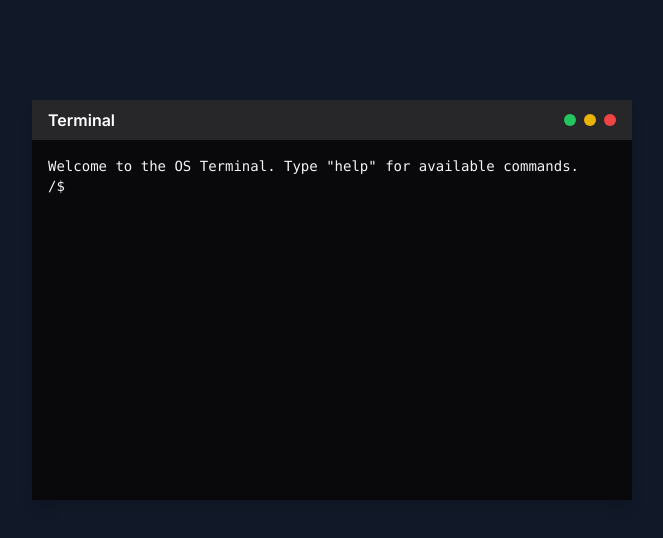
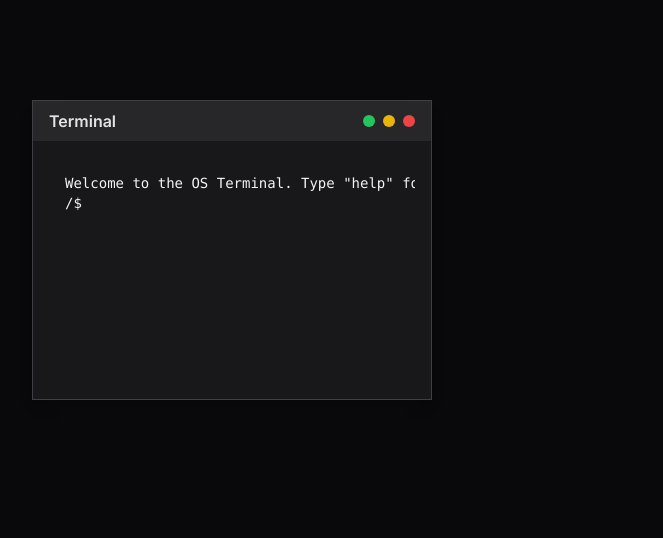
Before and after one commit to snvshal/terminal, a Next.js app: page / in a window 1280 px wide. Shown: the top 538 px of the page, without its empty margins (68-731 px from the left). Built offline with nearby package versions, Linux system fonts and the light colour scheme.

Commit message:
modify ui

```diff
--- a/app/page.tsx
+++ b/app/page.tsx
@@ -29,7 +29,7 @@ function HomeContent() {
   }
 
   const openNotepad = (filename: string) => {
-    const id = `notepad-${filename}`
+    const id = `notepad-${filename}-${Date.now()}`
     setOpenWindows((prevWindows) => [
       ...prevWindows,
       {
--- a/components/Desktop.tsx
+++ b/components/Desktop.tsx
@@ -1,13 +1,12 @@
-import React from "react"
+import React from 'react'
 
 interface DesktopProps {
   children: React.ReactNode
-  openNotepad: (filename: string) => void
 }
 
 const Desktop: React.FC<DesktopProps> = ({ children }) => {
   return (
-    <div className="h-screen w-screen bg-gray-900 text-gray-200 overflow-hidden relative">
+    <div className="h-screen w-screen bg-zinc-950 text-zinc-200 overflow-hidden relative">
       {children}
     </div>
   )
--- a/components/Window.tsx
+++ b/components/Window.tsx
@@ -1,4 +1,4 @@
-import { useCallback, useEffect, useRef, useState } from "react"
+import React, { useState, useEffect, useRef } from 'react'
 
 interface WindowProps {
   title: string
@@ -7,42 +7,17 @@ interface WindowProps {
   initialPosition: { x: number; y: number }
 }
 
-const Window: React.FC<WindowProps> = ({
-  title,
-  children,
-  onClose,
-  initialPosition,
-}) => {
+const Window: React.FC<WindowProps> = ({ title, children, onClose, initialPosition }) => {
   const [position, setPosition] = useState(initialPosition)
-  const [size, setSize] = useState({ width: 600, height: 400 })
+  const [size, setSize] = useState({ width: 400, height: 300 })
   const [isDragging, setIsDragging] = useState(false)
   const [isResizing, setIsResizing] = useState(false)
   const [dragOffset, setDragOffset] = useState({ x: 0, y: 0 })
   const [resizeDirection, setResizeDirection] = useState<string | null>(null)
+  const windowRef = useRef<HTMLDivElement>(null)
 
-  const [isFullScreen, setIsFullScreen] = useState(false)
-
-  const terminalRef = useRef<HTMLDivElement>(null)
-
-  const handleMouseDown = (
-    e: React.MouseEvent,
-    action: "drag" | "resize",
-    direction?: string
-  ) => {
-    if (action === "drag") {
-      setIsDragging(true)
-      setDragOffset({
-        x: e.clientX - position.x,
-        y: e.clientY - position.y,
-      })
-    } else if (action === "resize" && direction) {
-      setIsResizing(true)
-      setResizeDirection(direction)
-    }
-  }
-
-  const handleMouseMove = useCallback(
-    (e: MouseEvent) => {
+  useEffect(() => {
+    const handleMouseMove = (e: MouseEvent) => {
       if (isDragging) {
         setPosition({
           x: e.clientX - dragOffset.x,
@@ -50,155 +25,84 @@ const Window: React.FC<WindowProps> = ({
         })
       } else if (isResizing) {
         const newSize = { ...size }
-        if (resizeDirection?.includes("e")) {
+        if (resizeDirection?.includes('e')) {
           newSize.width = e.clientX - position.x
         }
-        if (resizeDirection?.includes("s")) {
+        if (resizeDirection?.includes('s')) {
           newSize.height = e.clientY - position.y
         }
-        if (resizeDirection?.includes("w")) {
+        if (resizeDirection?.includes('w')) {
           const newWidth = size.width + (position.x - e.clientX)
-          setPosition((prev) => ({ ...prev, x: e.clientX }))
+          setPosition(prev => ({ ...prev, x: e.clientX }))
           newSize.width = newWidth
         }
-        if (resizeDirection?.includes("n")) {
+        if (resizeDirection?.includes('n')) {
           const newHeight = size.height + (position.y - e.clientY)
-          setPosition((prev) => ({ ...prev, y: e.clientY }))
+          setPosition(prev => ({ ...prev, y: e.clientY }))
           newSize.height = newHeight
         }
         setSize(newSize)
       }
-    },
-    [
-      dragOffset,
-      isDragging,
-      isResizing,
-      position,
-      resizeDirection,
-      setSize,
-      setPosition,
-      size,
-    ]
-  )
+    }
 
-  const handleMouseUp = () => {
-    setIsDragging(false)
-    setIsResizing(false)
-    setResizeDirection(null)
-  }
+    const handleMouseUp = () => {
+      setIsDragging(false)
+      setIsResizing(false)
+    }
 
-  useEffect(() => {
     if (isDragging || isResizing) {
-      document.addEventListener("mousemove", handleMouseMove)
-      document.addEventListener("mouseup", handleMouseUp)
-    } else {
-      document.removeEventListener("mousemove", handleMouseMove)
-      document.removeEventListener("mouseup", handleMouseUp)
+      document.addEventListener('mousemove', handleMouseMove)
+      document.addEventListener('mouseup', handleMouseUp)
     }
+
     return () => {
-      document.removeEventListener("mousemove", handleMouseMove)
-      document.removeEventListener("mouseup", handleMouseUp)
+      document.removeEventListener('mousemove', handleMouseMove)
+      document.removeEventListener('mouseup', handleMouseUp)
     }
-  }, [isDragging, isResizing, handleMouseMove])
+  }, [isDragging, isResizing, dragOffset, position, size, resizeDirection])
 
-  const toggleFullScreen = () => {
-    if (!document.fullscreenElement) {
-      // Request fullscreen on the document element
-      document.documentElement
-        .requestFullscreen()
-        .catch((err) =>
-          console.error(
-            `Error attempting to enable full-screen mode: ${err.message}`
-          )
-        )
-    } else {
-      // Exit fullscreen mode
-      document
-        .exitFullscreen()
-        .catch((err) =>
-          console.error(
-            `Error attempting to exit full-screen mode: ${err.message}`
-          )
-        )
+  const handleMouseDown = (e: React.MouseEvent, action: 'drag' | 'resize', direction?: string) => {
+    if (action === 'drag') {
+      setIsDragging(true)
+      setDragOffset({
+        x: e.clientX - position.x,
+        y: e.clientY - position.y
+      })
+    } else if (action === 'resize' && direction) {
+      setIsResizing(true)
+      setResizeDirection(direction)
     }
   }
 
-  console.log(size)
   return (
     <div
-      ref={terminalRef}
-      className={`bg-zinc-950 border-green-50 rounded-lg min-w-80 min-h-60 shadow-lg overflow-hidden absolute ${
-        isFullScreen ? "fixed inset-0 w-full h-full" : ""
-      } `}
-      style={
-        isFullScreen
-          ? {}
-          : {
-              left: `${position.x}px`,
-              top: `${position.y}px`,
-              width: `${size.width}px`,
-              height: `${size.height}px`,
-            }
-      }
+      ref={windowRef}
+      className="absolute bg-zinc-900 border border-zinc-700 rounded-lg shadow-lg overflow-hidden"
+      style={{ left: `${position.x}px`, top: `${position.y}px`, width: `${size.width}px`, height: `${size.height}px` }}
     >
       <div
-        className="bg-zinc-800 sticky top-0 px-4 py-2 flex h-10 justify-between items-center cursor-grab active:cursor-grabbing"
-        onMouseDown={(e) => handleMouseDown(e, "drag")}
+        className="bg-zinc-800 px-4 py-2 flex justify-between items-center cursor-grab active:cursor-grabbing"
+        onMouseDown={(e) => handleMouseDown(e, 'drag')}
       >
-        <span className="text-white font-semibold">{title}</span>
+        <span className="text-zinc-200 font-semibold">{title}</span>
         <div className="flex space-x-2">
-          <button
-            onClick={toggleFullScreen}
-            className="w-3 h-3 rounded-full bg-green-500 focus:outline-none"
-          ></button>
-          <button
-            onClick={() => setIsFullScreen((prev) => !prev)}
-            className="w-3 h-3 rounded-full bg-yellow-500"
-          ></button>
+          <button className="w-3 h-3 rounded-full bg-green-500 focus:outline-none hover:bg-green-600" />
+          <button className="w-3 h-3 rounded-full bg-yellow-500 focus:outline-none hover:bg-yellow-600" />
           <button
             onClick={onClose}
-            className="w-3 h-3 rounded-full bg-red-500 focus:outline-none"
-          ></button>
+            className="w-3 h-3 rounded-full bg-red-500 focus:outline-none hover:bg-red-600"
+          />
         </div>
       </div>
-      <div style={{ height: `${size.height - 40}px` }}>{children}</div>
-
-      {!isFullScreen && (
-        <>
-          <div
-            className="absolute top-0 right-0 w-2 h-2 cursor-ne-resize"
-            onMouseDown={(e) => handleMouseDown(e, "resize", "ne")}
-          ></div>
-          <div
-            className="absolute bottom-0 right-0 w-2 h-2 cursor-se-resize"
-            onMouseDown={(e) => handleMouseDown(e, "resize", "se")}
-          ></div>
-          <div
-            className="absolute bottom-0 left-0 w-2 h-2 cursor-sw-resize"
-            onMouseDown={(e) => handleMouseDown(e, "resize", "sw")}
-          ></div>
-          <div
-            className="absolute top-0 left-0 w-2 h-2 cursor-nw-resize"
-            onMouseDown={(e) => handleMouseDown(e, "resize", "nw")}
-          ></div>
-          <div
-            className="absolute top-0 left-0 right-0 h-1 cursor-n-resize"
-            onMouseDown={(e) => handleMouseDown(e, "resize", "n")}
-          ></div>
-          <div
-            className="absolute bottom-0 left-0 right-0 h-1 cursor-s-resize"
-            onMouseDown={(e) => handleMouseDown(e, "resize", "s")}
-          ></div>
-          <div
-            className="absolute top-0 bottom-0 left-0 w-1 cursor-w-resize"
-            onMouseDown={(e) => handleMouseDown(e, "resize", "w")}
-          ></div>
-          <div
-            className="absolute top-0 bottom-0 right-0 w-1 cursor-e-resize"
-            onMouseDown={(e) => handleMouseDown(e, "resize", "e")}
-          ></div>
-        </>
-      )}
+      <div className="p-4 h-[calc(100%-2.5rem)] overflow-auto">{children}</div>
+      <div className="absolute top-0 right-0 w-2 h-2 cursor-ne-resize" onMouseDown={(e) => handleMouseDown(e, 'resize', 'ne')}></div>
+      <div className="absolute bottom-0 right-0 w-2 h-2 cursor-se-resize" onMouseDown={(e) => handleMouseDown(e, 'resize', 'se')}></div>
+      <div className="absolute bottom-0 left-0 w-2 h-2 cursor-sw-resize" onMouseDown={(e) => handleMouseDown(e, 'resize', 'sw')}></div>
+      <div className="absolute top-0 left-0 w-2 h-2 cursor-nw-resize" onMouseDown={(e) => handleMouseDown(e, 'resize', 'nw')}></div>
+      <div className="absolute top-0 left-0 right-0 h-1 cursor-n-resize" onMouseDown={(e) => handleMouseDown(e, 'resize', 'n')}></div>
+      <div className="absolute bottom-0 left-0 right-0 h-1 cursor-s-resize" onMouseDown={(e) => handleMouseDown(e, 'resize', 's')}></div>
+      <div className="absolute top-0 bottom-0 left-0 w-1 cursor-w-resize" onMouseDown={(e) => handleMouseDown(e, 'resize', 'w')}></div>
+      <div className="absolute top-0 bottom-0 right-0 w-1 cursor-e-resize" onMouseDown={(e) => handleMouseDown(e, 'resize', 'e')}></div>
     </div>
   )
 }
--- a/package.json
+++ b/package.json
@@ -12,11 +12,15 @@
     "class-variance-authority": "^0.7.1",
     "clsx": "^2.1.1",
     "lucide-react": "^0.469.0",
+    "mongodb": "^6.12.0",
+    "mongoose": "^8.9.2",
     "next": "15.1.3",
+    "next-auth": "^4.24.11",
     "react": "^19.0.0",
     "react-dom": "^19.0.0",
     "tailwind-merge": "^2.6.0",
-    "tailwindcss-animate": "^1.0.7"
+    "tailwindcss-animate": "^1.0.7",
+    "uuid": "^11.0.3"
   },
   "devDependencies": {
     "@eslint/eslintrc": "^3",
```
Also changed, not shown: app/globals.css (line endings or trailing spaces), components/Terminal.tsx (line endings or trailing spaces), 1 other file (tests, documents, lock files or other folders).
